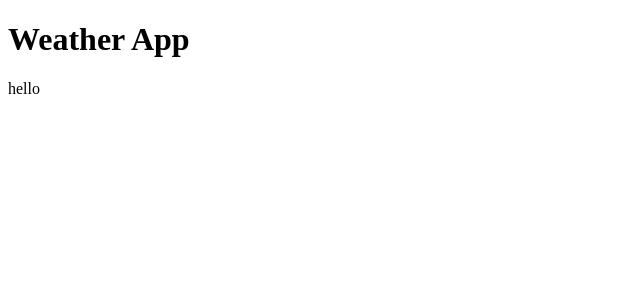
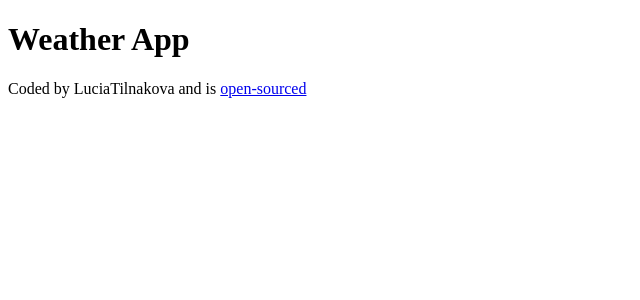
Before and after one commit to LuciaTilnakova/weather-search-app, a React (Create React App) app: page / in a window 1280 px wide. Shown: the top 300 px of the page, without its empty margins (0-640 px from the left). Built offline with nearby package versions, Linux system fonts and the light colour scheme.

Commit message:
Added Git rep URL

```diff
--- a/src/App.js
+++ b/src/App.js
@@ -4,7 +4,12 @@ function App() {
   return (
     <div className="App">
       <h1>Weather App</h1>
-      <p>hello</p>
+      <p>
+        Coded by LuciaTilnakova and is {""}
+        <a href="https://github.com/LuciaTilnakova/weather-search-app">
+          open-sourced
+        </a>
+      </p>
     </div>
   );
 }
```
